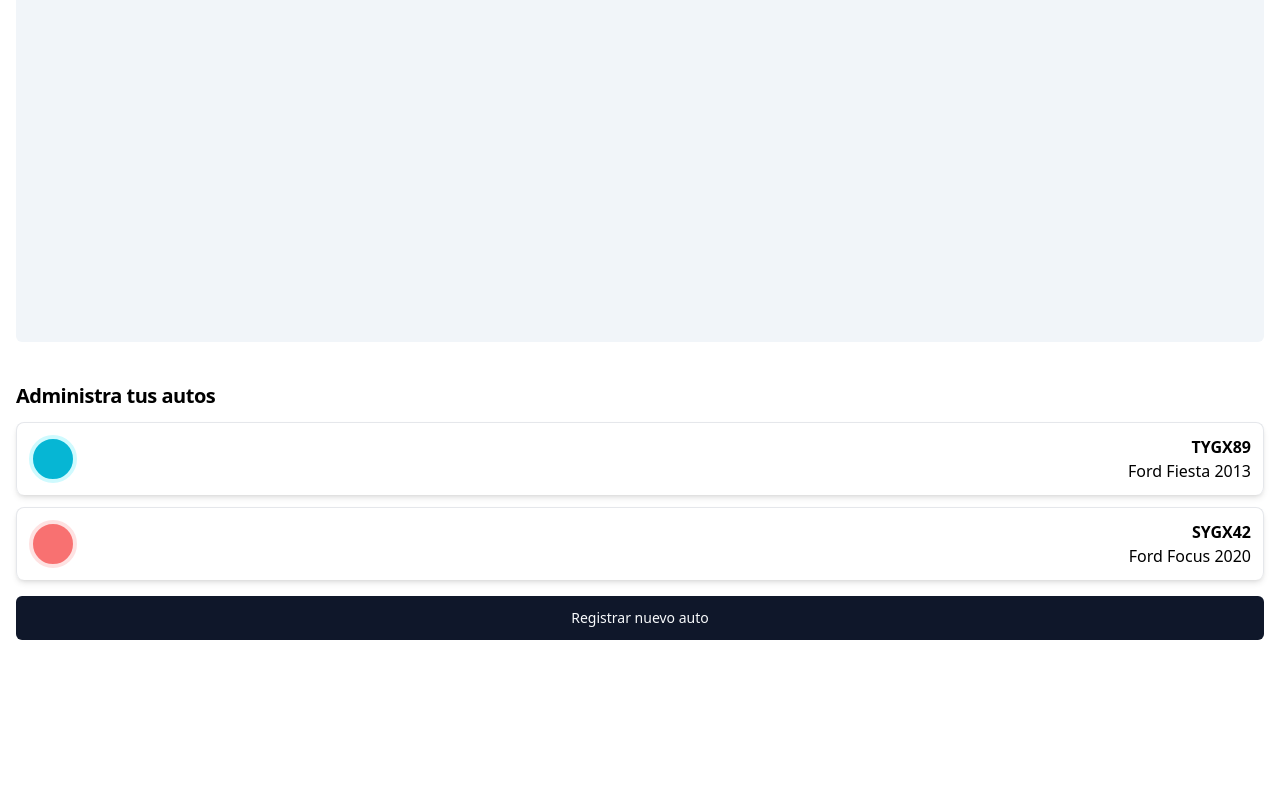
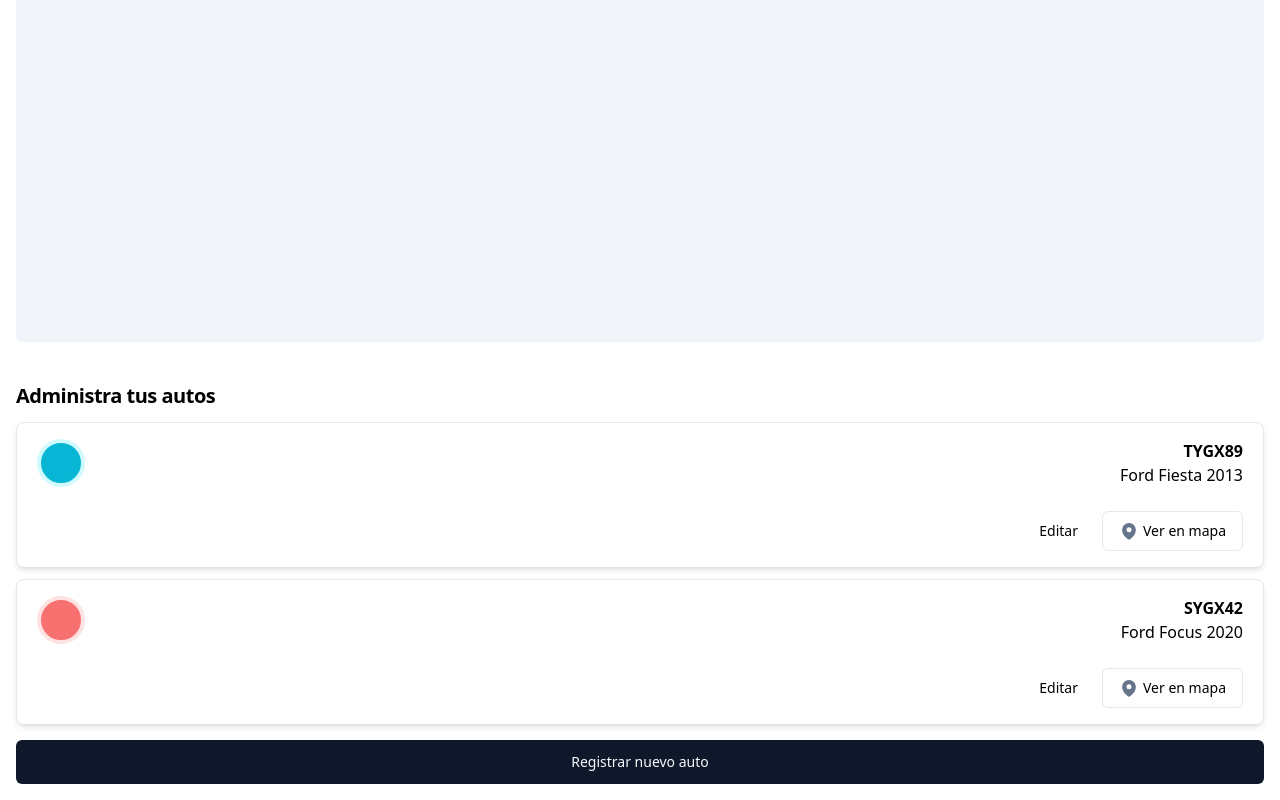
Before and after one commit to adairo/spore-client, a React (Vite) app: page /cars in a window 1280 px wide. Shown: the part 1026-1826 px from the top of the page. Before the commit the page ends 1682 px from the top, so only its background shows below. Built offline with nearby package versions, Linux system fonts and the light colour scheme.

Commit message:
add Editar and Ver en mapa button to CarCard

```diff
--- a/src/components/Cars/CarCard.tsx
+++ b/src/components/Cars/CarCard.tsx
@@ -1,3 +1,5 @@
+import { Button } from "@/components/ui/button";
+
 const COLOR_MAP = {
   red: "bg-red-400 border-4   border-red-100",
   blue: "bg-cyan-500 border-4 border-cyan-100",
@@ -18,7 +20,7 @@ export type CarInfo = {
 
 export default function CarCard(props: CarInfo) {
   return (
-    <button className="p-3 group hover:bg-slate-50 transition-colors block w-full shadow-md rounded-lg border border-b-0">
+    <button className="py-4 px-5 block w-full shadow-md rounded-lg border border-b-0">
       <div className="grid grid-cols-[auto_1fr] items-center">
         <div
           data-color
@@ -40,6 +42,24 @@ export default function CarCard(props: CarInfo) {
           </p>
         </div>
       </div>
+      <div className="mt-6 flex justify-end gap-2">
+        <Button variant="ghost">Editar</Button>
+        <Button variant="outline">
+          <svg
+            xmlns="http://www.w3.org/2000/svg"
+            viewBox="0 0 24 24"
+            className="w-5 h-5 inline mr-1 fill-slate-500"
+          >
+            <path
+              fillRule="evenodd"
+              d="M11.54 22.351l.07.04.028.016a.76.76 0 00.723 0l.028-.015.071-.041a16.975 16.975 0 001.144-.742 19.58 19.58 0 002.683-2.282c1.944-1.99 3.963-4.98 3.963-8.827a8.25 8.25 0 00-16.5 0c0 3.846 2.02 6.837 3.963 8.827a19.58 19.58 0 002.682 2.282 16.975 16.975 0 001.145.742zM12 13.5a3 3 0 100-6 3 3 0 000 6z"
+              clipRule="evenodd"
+            />
+          </svg>
+          Ver en mapa
+        </Button>
+      </div>
+
       {/* <div className="mt-5 text-slate-500 text-right">
         <svg
           xmlns="http://www.w3.org/2000/svg"
--- a/src/pages/CarsRegisterPage/CarsRegisterPage.tsx
+++ b/src/pages/CarsRegisterPage/CarsRegisterPage.tsx
@@ -12,7 +12,7 @@ export default function CarsRegisterPage() {
           finalizado
         </p>
         <CarRegisterForm
-          onSuccess={() => {}}
+          onSuccess={() => navigate("/cars")}
           onCancel={() => navigate("/cars")}
         />
       </div>
```
